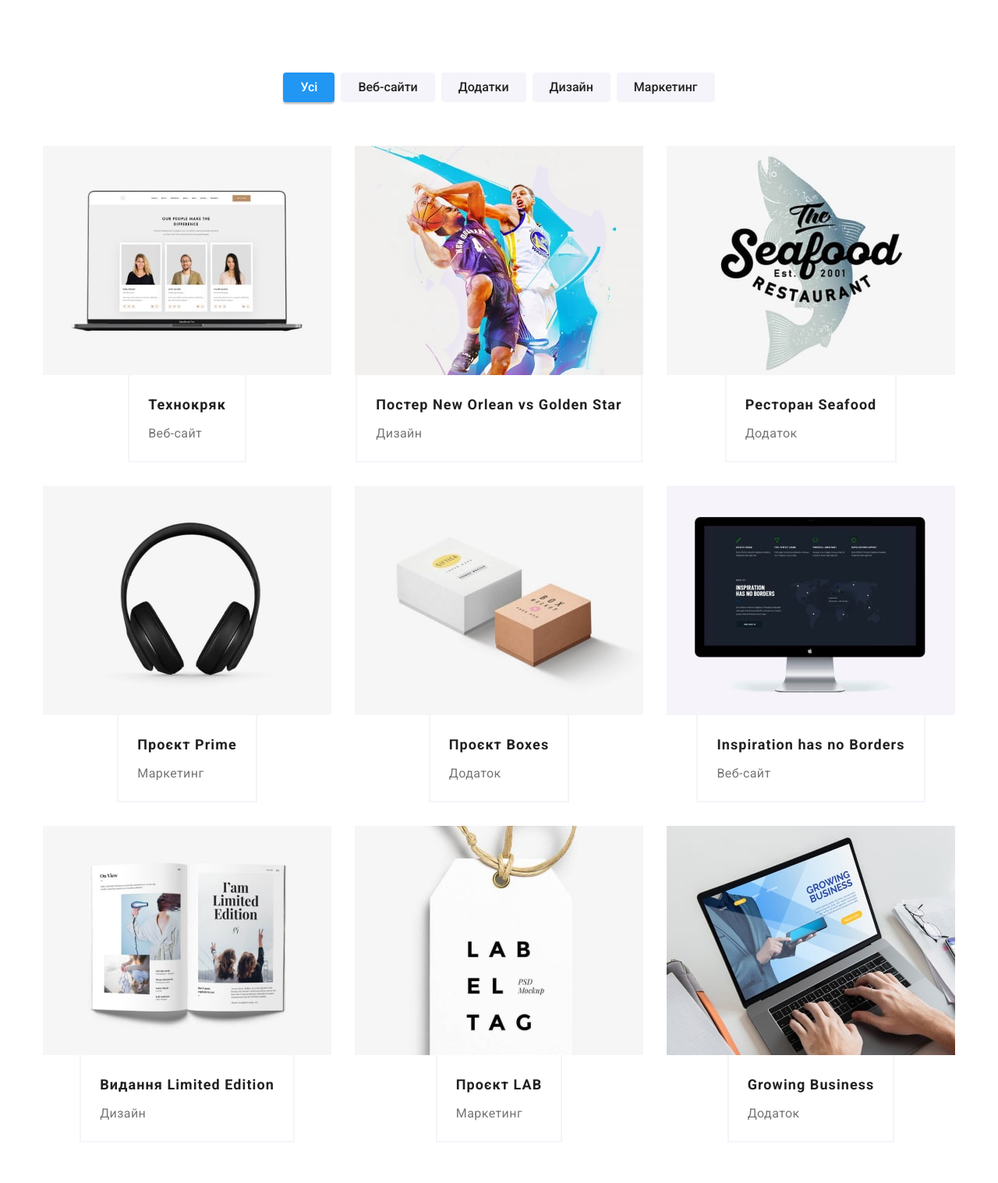
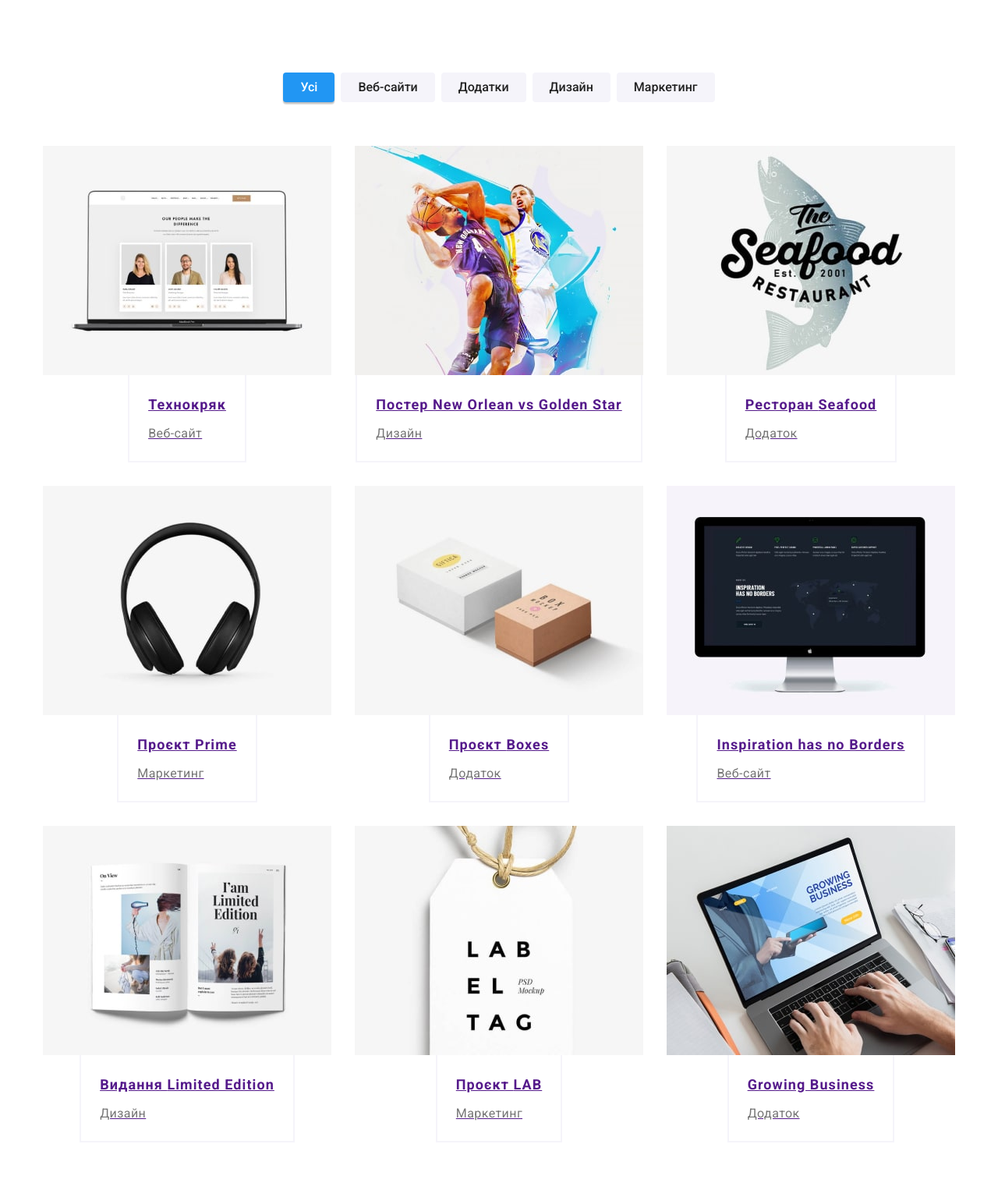
Before and after one commit to LevchenkoIryna/goit-markup-hw-04, a plain HTML site: page portfolio.html in a window 1280 px wide. Shown: the part 83-1600 px from the top of the page at 78% size. Drawn offline with nearby package versions, Linux system fonts and the light colour scheme.

Commit message:
Доопрацювання

```diff
--- a/css/style.css
+++ b/css/style.css
@@ -225,6 +225,7 @@ section {
 
 .feature-title {
   font-weight: 700;
+  font-size: 14px;
 }
 
 .feature-text {
@@ -232,13 +233,6 @@ section {
   line-height: 1.71;
   width: 270px;
   margin-top: 10px;
-}
-
-.feature-list {
-  display: flex;
-  justify-content: center;
-  align-items: center;
-  gap: 30px;
 }
 
 .icon-feature {
@@ -249,11 +243,9 @@ section {
   background-color: var(--bcg-color-gray);
   border-radius: 4px;
   width: 270px;
+  height: 120px;
   margin-bottom: 30px;
-}
-
-.feature-svg {
-  margin: 25px 100px;
+  gap: 30px;
 }
 
 /* Work */
@@ -337,10 +329,16 @@ section {
   display: flex;
   justify-content: center;
   align-items: center;
+  width: 100%;
+  height: 100%;
+  border-radius: 50%;
+  color: var(--socials-icons-body);
+}
+
+.socials-item {
+  display: flex;
   width: 44px;
   height: 44px;
-  border-radius: 50%;
-  color: var(--socials-icons-body);
 }
 
 .socials-icon {
@@ -363,7 +361,12 @@ section {
 }
 
 .client-link {
+  display: flex;
+  justify-content: center;
+  align-items: center;
   color: var(--socials-icons-body);
+  width: 100%;
+  height: 100%;
 }
 
 .client-link:hover,
@@ -373,14 +376,11 @@ section {
 
 .client-icon {
   fill: currentColor;
-  margin: 16px 32px;
 }
 
 .client-border {
-  display: flex;
-  justify-content: center;
-  align-items: center;
   width: 170px;
+  height: 92px;
   border: 1px solid var(--socials-icons-body);
   border-radius: 4px;
 }
@@ -452,12 +452,17 @@ section {
   width: 231px;
 }
 
+.footer-block {
+  width: 44px;
+  height: 44px;
+}
+
 .footer-link {
   display: flex;
   justify-content: center;
   align-items: center;
-  width: 44px;
-  height: 44px;
+  width: 100%;
+  height: 100%;
   border-radius: 50%;
   color: var(--basic-white-color);
   background: rgba(255, 255, 255, 0.1);
@@ -502,7 +507,11 @@ section {
   height: auto;
 }
 
-.example-box:hover {
+.example-link {
+  display: block;
+  list-style: none;
+}
+.example-link:hover {
   box-shadow: 0px 1px 1px rgba(0, 0, 0, 0.12), 0px 4px 4px rgba(0, 0, 0, 0.06),
     1px 4px 6px rgba(0, 0, 0, 0.16);
 }
@@ -562,12 +571,14 @@ section {
   line-height: 2;
   letter-spacing: 0.06em;
   margin-bottom: 4px;
+  list-style: none;
 }
 
 .example-text {
   color: var(--second-text-color);
   font-size: 16px;
   line-height: 30px;
+  list-style: none;
 }
 
 .visually-hidden {
--- a/portfolio.html
+++ b/portfolio.html
@@ -71,7 +71,8 @@
 
         <ul class="list box-img">
           <li class="example-box">
-            <img
+            <a class="example-link" href=""
+              ><img
                 src="./imgportfolio/technokryak.jpg"
                 alt="Ноутбук в якому зображений проєкт"
                 width="370"
@@ -80,10 +81,12 @@
               <div class="border">
                 <h2 class="example-title">Технокряк</h2>
                 <p class="example-text">Веб-сайт</p>
-            </div>
+              </div></a
+            >
           </li>
           <li class="example-box">
-            <img
+            <a class="example-link" href=""
+              ><img
                 src="./imgportfolio/neworlean.jpg"
                 alt="Два баскетболіста з м'ячем"
                 width="370"
@@ -94,10 +97,12 @@
                   Постер <span lang="en">New Orlean vs Golden Star</span>
                 </h2>
                 <p class="example-text">Дизайн</p>
-            </div>
+              </div></a
+            >
           </li>
           <li class="example-box">
-            <img
+            <a class="example-link" href=""
+              ><img
                 src="./imgportfolio/seafood.jpg"
                 alt="Вивіска ресторану"
                 width="370"
@@ -108,34 +113,44 @@
                   Ресторан <span lang="en">Seafood</span>
                 </h2>
                 <p class="example-text">Додаток</p>
-            </div>
+              </div></a
+            >
           </li>
           <li class="example-box">
-            <img
+            <a class="example-link" href=""
+              ><img
                 src="./imgportfolio/prime.jpg"
                 alt="Навушники"
                 width="370"
                 height="294"
               />
               <div class="border">
-              <h2 class="example-title">Проєкт <span lang="en">Prime</span></h2>
+                <h2 class="example-title">
+                  Проєкт <span lang="en">Prime</span>
+                </h2>
                 <p class="example-text">Маркетинг</p>
-            </div>
+              </div></a
+            >
           </li>
           <li class="example-box">
-            <img
+            <a class="example-link" href=""
+              ><img
                 src="./imgportfolio/boxes.jpg"
                 alt="Дві бумажні коробки"
                 width="370"
                 height="294"
               />
               <div class="border">
-              <h2 class="example-title">Проєкт <span lang="en">Boxes</span></h2>
+                <h2 class="example-title">
+                  Проєкт <span lang="en">Boxes</span>
+                </h2>
                 <p class="example-text">Додаток</p>
-            </div>
+              </div></a
+            >
           </li>
           <li class="example-box">
-            <img
+            <a class="example-link" href=""
+              ><img
                 src="./imgportfolio/insphasnoborders.jpg"
                 alt="Монітор в якому відображається проєкт"
                 width="370"
@@ -146,10 +161,12 @@
                   Inspiration has no Borders
                 </h2>
                 <p class="example-text">Веб-сайт</p>
-            </div>
+              </div></a
+            >
           </li>
           <li class="example-box">
-            <img
+            <a class="example-link" href=""
+              ><img
                 src="./imgportfolio/limitededition.jpg"
                 alt="Розворот журналу"
                 width="370"
@@ -160,10 +177,12 @@
                   Видання <span lang="en">Limited Edition</span>
                 </h2>
                 <p class="example-text">Дизайн</p>
-            </div>
+              </div></a
+            >
           </li>
           <li class="example-box">
-            <img
+            <a class="example-link" href=""
+              ><img
                 src="./imgportfolio/lab.jpg"
                 alt="Бірка для проєкту"
                 width="370"
@@ -172,10 +191,12 @@
               <div class="border">
                 <h2 class="example-title">Проєкт <span lang="en">LAB</span></h2>
                 <p class="example-text">Маркетинг</p>
-            </div>
+              </div></a
+            >
           </li>
           <li class="example-box">
-            <img
+            <a class="example-link" href=""
+              ><img
                 src="./imgportfolio/growingbusiness.jpg"
                 alt="Ноутбук в якому відкритий додаток"
                 width="370"
@@ -184,7 +205,8 @@
               <div class="border">
                 <h2 class="example-title" lang="en">Growing Business</h2>
                 <p class="example-text">Додаток</p>
-            </div>
+              </div></a
+            >
           </li>
         </ul>
       </section>
```
Also changed, not shown: index.html (+21 -24 lines). Lines whose indentation alone changed are shown as unchanged.
